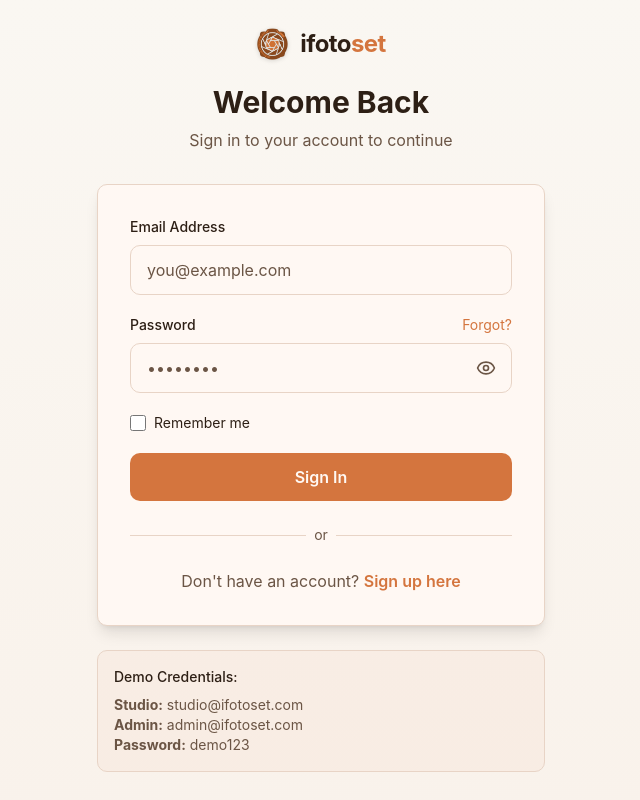
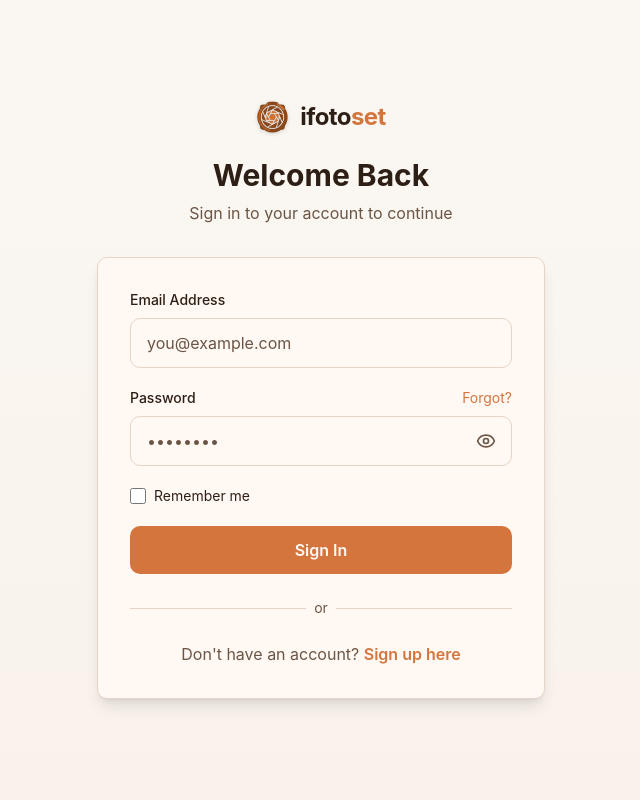
Before and after one commit to maximemucyo/ifotoset, a Next.js app in the folder frontend/: page /login in a window 1280 px wide. Shown: the whole page, without its empty margins (319-959 px from the left). Built offline with nearby package versions, Linux system fonts and the light colour scheme; no server answers.

Commit message:
chore: remove demo credentials block from login UI

```diff
--- a/frontend/app/login/page.tsx
+++ b/frontend/app/login/page.tsx
@@ -183,19 +183,7 @@ export default function LoginPage() {
           </div>
         </div>
 
-        {/* Demo Credentials */}
-        <div className="mt-6 p-4 bg-secondary/30 rounded-lg border border-border">
-          <p className="text-sm font-medium text-foreground mb-2">Demo Credentials:</p>
-          <p className="text-sm text-muted-foreground">
-            <strong>Studio:</strong> studio@ifotoset.com
-          </p>
-          <p className="text-sm text-muted-foreground">
-            <strong>Admin:</strong> admin@ifotoset.com
-          </p>
-          <p className="text-sm text-muted-foreground">
-            <strong>Password:</strong> demo123
-          </p>
-        </div>
+
       </div>
     </div>
   )
```
